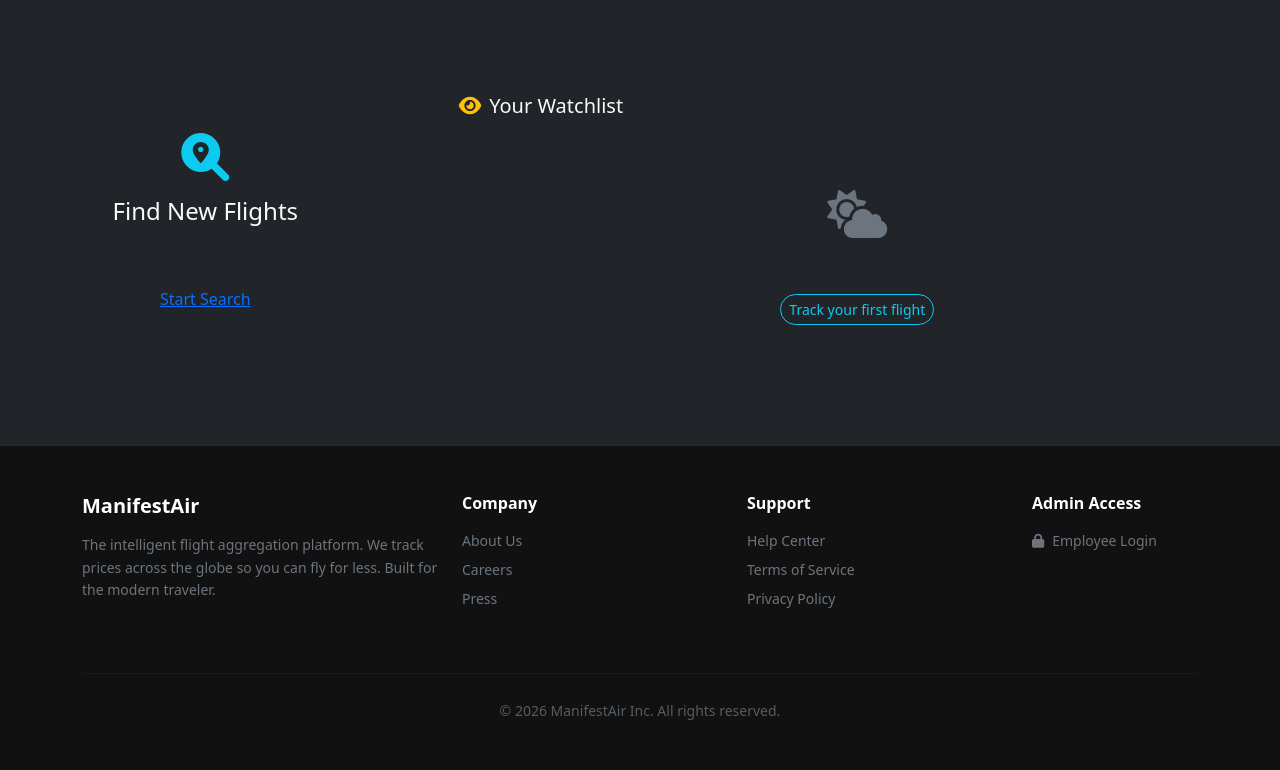
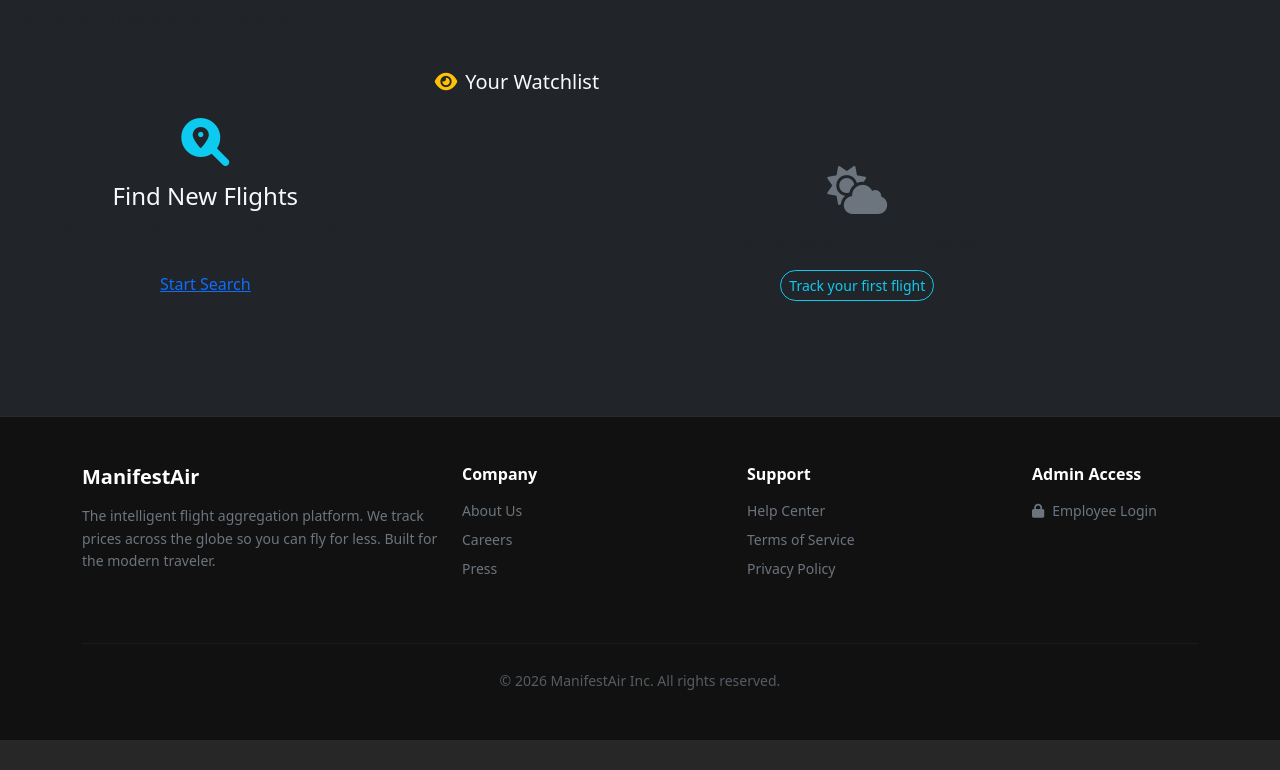
Before and after one commit to Meet1713/ManifestAir, a Flask app: template app/templates/traveler/dashboard.html in a window 1280 px wide. Shown: the part 135-905 px from the top of the page. After the commit the page ends 875 px from the top, so only its background shows below. Run offline with Flask 3, Linux system fonts and the light colour scheme; the template is opened without the code that fills it, so the values that code supplies are empty.

Commit message:
Fixing bugs in dashboard.html

```diff
--- a/app/templates/traveler/dashboard.html
+++ b/app/templates/traveler/dashboard.html
@@ -12,17 +12,17 @@
             <div class="mb-3">
                 <i class="fas fa-search-location fa-3x text-info"></i>
             </div>
-            <h4 class="mb-2">Find New Flights</h4>
+            <h4>Find New Flights</h4>
             <p class="text-muted small">Search for routes and set up new price alerts.</p>
             <a href="{{ url_for('traveler.search') }}" class="neo-btn mt-3">Start Search</a>
         </div>
     </div>
 
     <div class="col-md-8">
-        <div class="neo-card h-100 p-4">
+        <div class="neo-card h-100">
             <div class="d-flex justify-content-between align-items-center mb-4">
                 <h5 class="mb-0"><i class="fas fa-eye me-2 text-warning"></i>Your Watchlist</h5>
-            </div>
+                </div>
 
             {% if watches %}
                 <div class="table-responsive">
```
